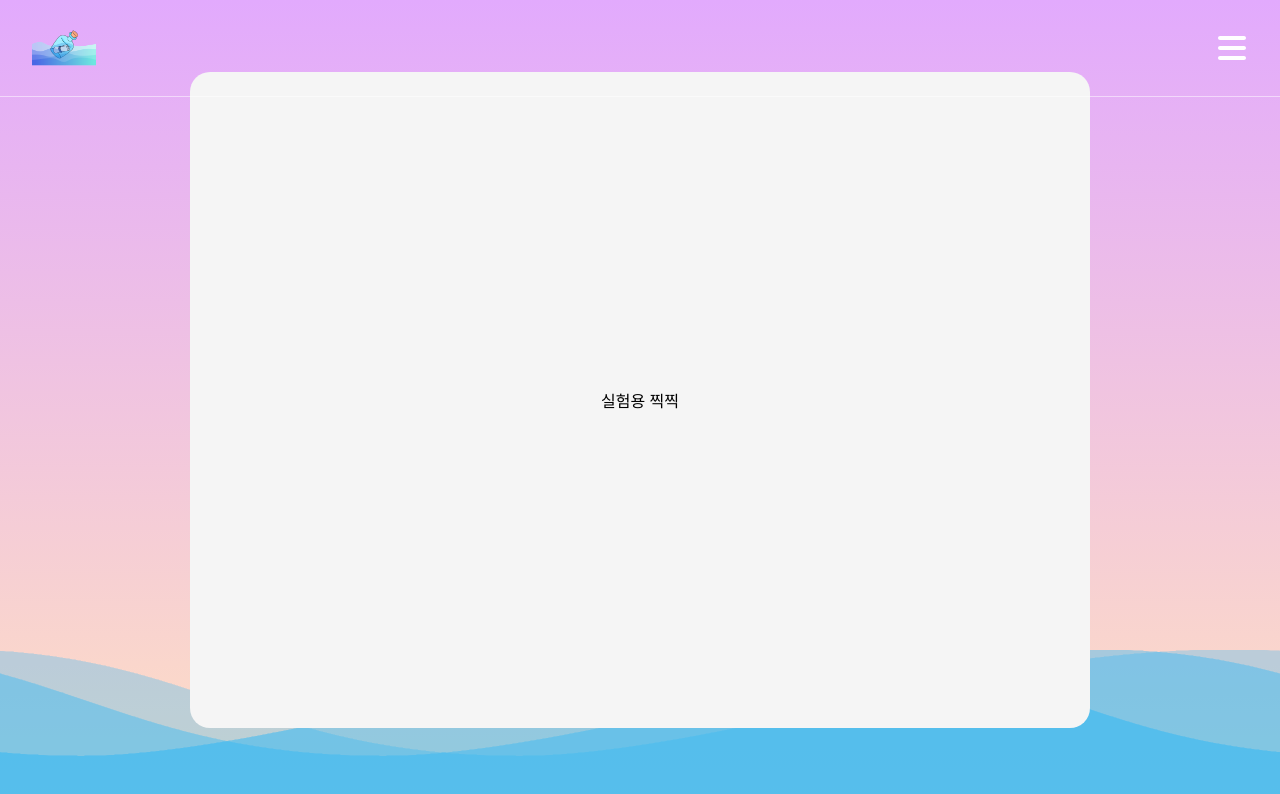
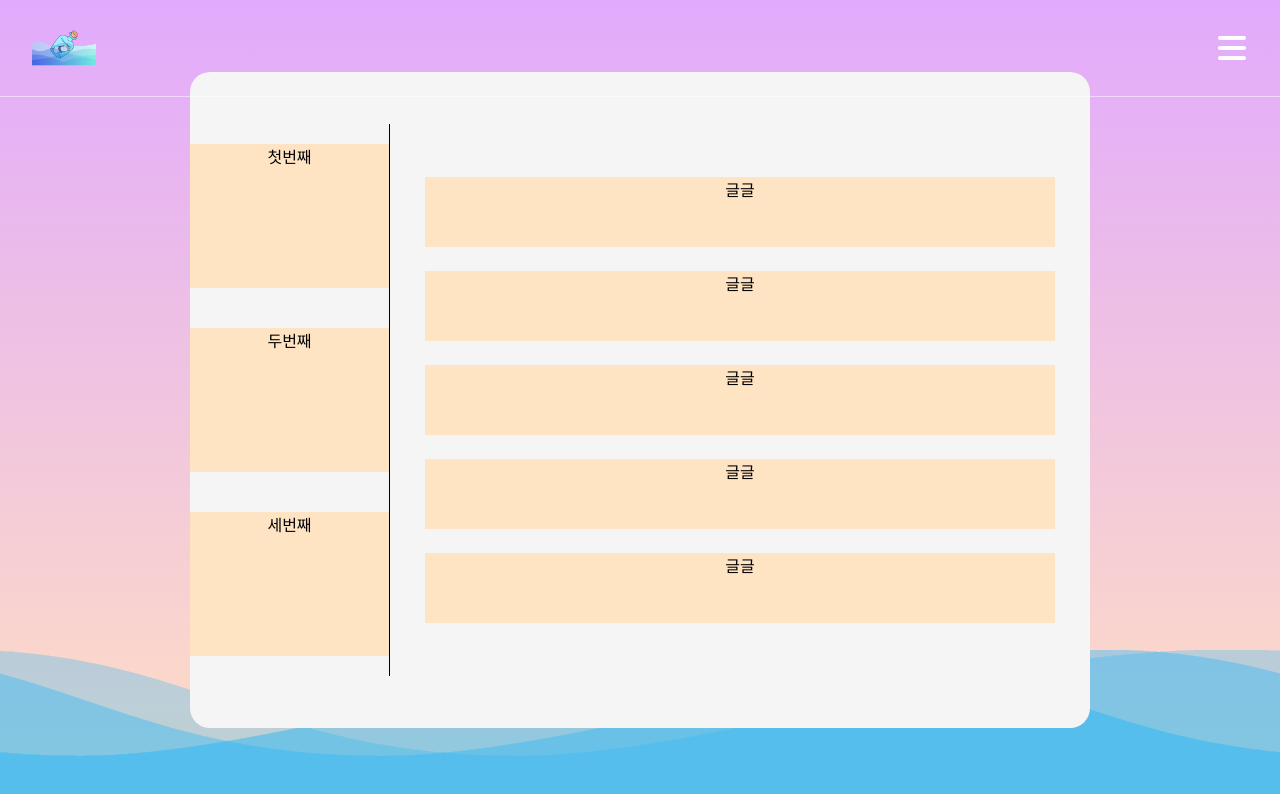
Before and after one commit to swoody1101/da-ta, a React (Create React App) app in the folder frontend/: page /bytest in a window 1280 px wide. Shown: the top 794 px of the page. Built offline with nearby package versions, Linux system fonts and the light colour scheme; a web font is replaced by a local one.

Commit message:
feat: 마이페이지 section 구별

```diff
--- a/frontend/src/pages/TestBoyeon.jsx
+++ b/frontend/src/pages/TestBoyeon.jsx
@@ -7,7 +7,108 @@ import { Wave } from "../components/atoms/Wave";
 const TestBoyeon = () => (
   <>
     <Wraper>
-      <MypageContents>실험용 찍찍</MypageContents>
+      <MypageWebContents>
+        <MypageDiv width={200}>
+          <div
+            style={{
+              display: "flex",
+              flexDirection: "column",
+              borderRight: "1px solid black",
+            }}
+          >
+            <div
+              style={{
+                width: "100%",
+                height: "144px",
+                backgroundColor: "bisque",
+                margin: "20px 0 20px 0",
+              }}
+            >
+              첫번째
+            </div>
+            <div
+              style={{
+                width: "100%",
+                height: "144px",
+                backgroundColor: "bisque",
+                margin: "20px 0 20px 0",
+              }}
+            >
+              두번째
+            </div>
+            <div
+              style={{
+                width: "100%",
+                height: "144px",
+                backgroundColor: "bisque",
+                margin: "20px 0 20px 0",
+              }}
+            >
+              세번째
+            </div>
+          </div>
+        </MypageDiv>
+        <MypageDiv width={700}>
+          <div
+            style={{
+              display: "flex",
+              flexDirection: "column",
+              alignItems: "center",
+            }}
+          >
+            <div
+              style={{
+                width: "90%",
+                height: "70px",
+                backgroundColor: "bisque",
+                margin: "12px 0 12px 0",
+              }}
+            >
+              글글
+            </div>
+            <div
+              style={{
+                width: "90%",
+                height: "70px",
+                backgroundColor: "bisque",
+                margin: "12px 0 12px 0",
+              }}
+            >
+              글글
+            </div>
+            <div
+              style={{
+                width: "90%",
+                height: "70px",
+                backgroundColor: "bisque",
+                margin: "12px 0 12px 0",
+              }}
+            >
+              글글
+            </div>
+            <div
+              style={{
+                width: "90%",
+                height: "70px",
+                backgroundColor: "bisque",
+                margin: "12px 0 12px 0",
+              }}
+            >
+              글글
+            </div>
+            <div
+              style={{
+                width: "90%",
+                height: "70px",
+                backgroundColor: "bisque",
+                margin: "12px 0 12px 0",
+              }}
+            >
+              글글
+            </div>
+          </div>
+        </MypageDiv>
+      </MypageWebContents>
     </Wraper>
     <Wave opacity={0.5} frequency={16} isRight={true}></Wave>
     <Wave opacity={0.3} frequency={8} isRight={true}></Wave>
@@ -23,7 +124,7 @@ const Wraper = styled.div`
   align-items: center;
 `;
 
-const MypageContents = styled.div`
+const MypageWebContents = styled.div`
   display: flex;
   height: 656px;
   width: 900px;
@@ -34,4 +135,9 @@ const MypageContents = styled.div`
   border-radius: 20px;
 `;
 
+const MypageDiv = styled.div`
+  width: ${(props) => props.width}px;
+  background-color: #f5f5f5;
+`;
+
 export default TestBoyeon;
```
Also changed, not shown: frontend/src/components/atoms/MypageDiv.jsx (added, +18 -0 lines).
